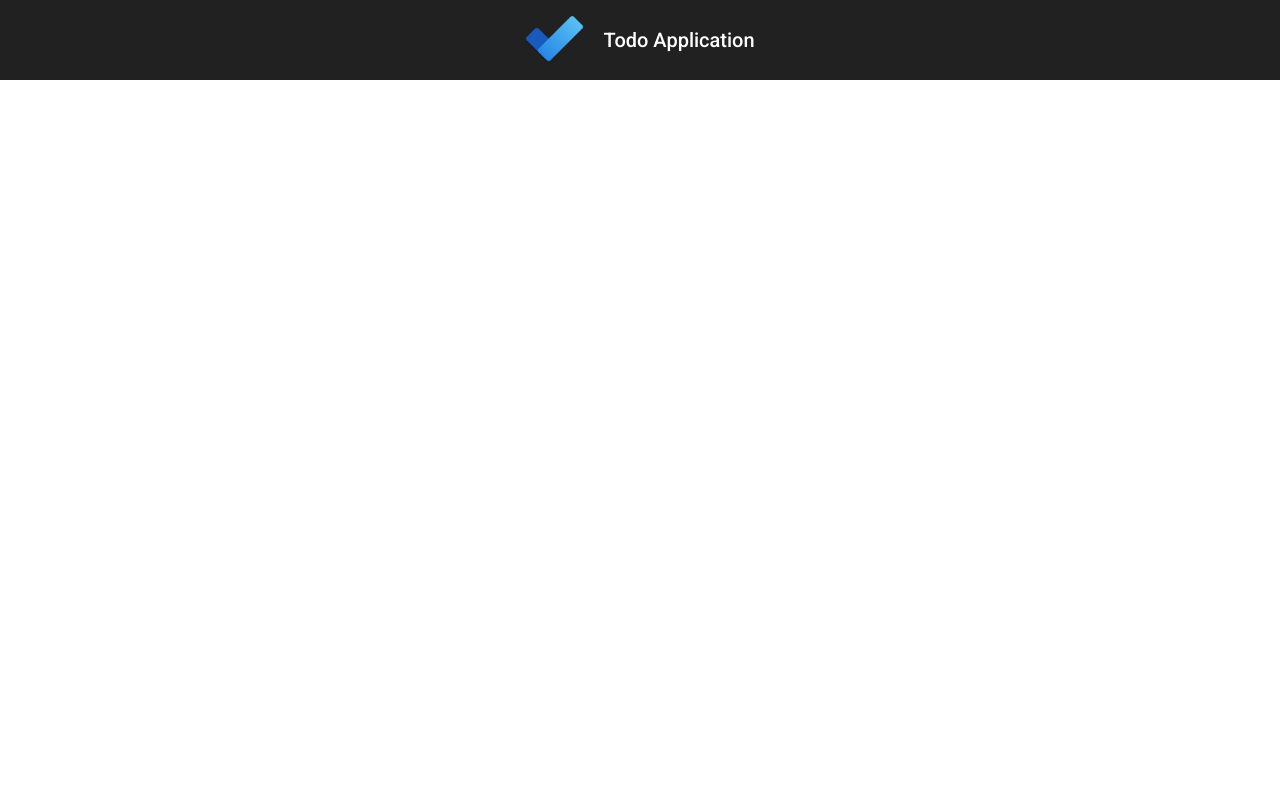
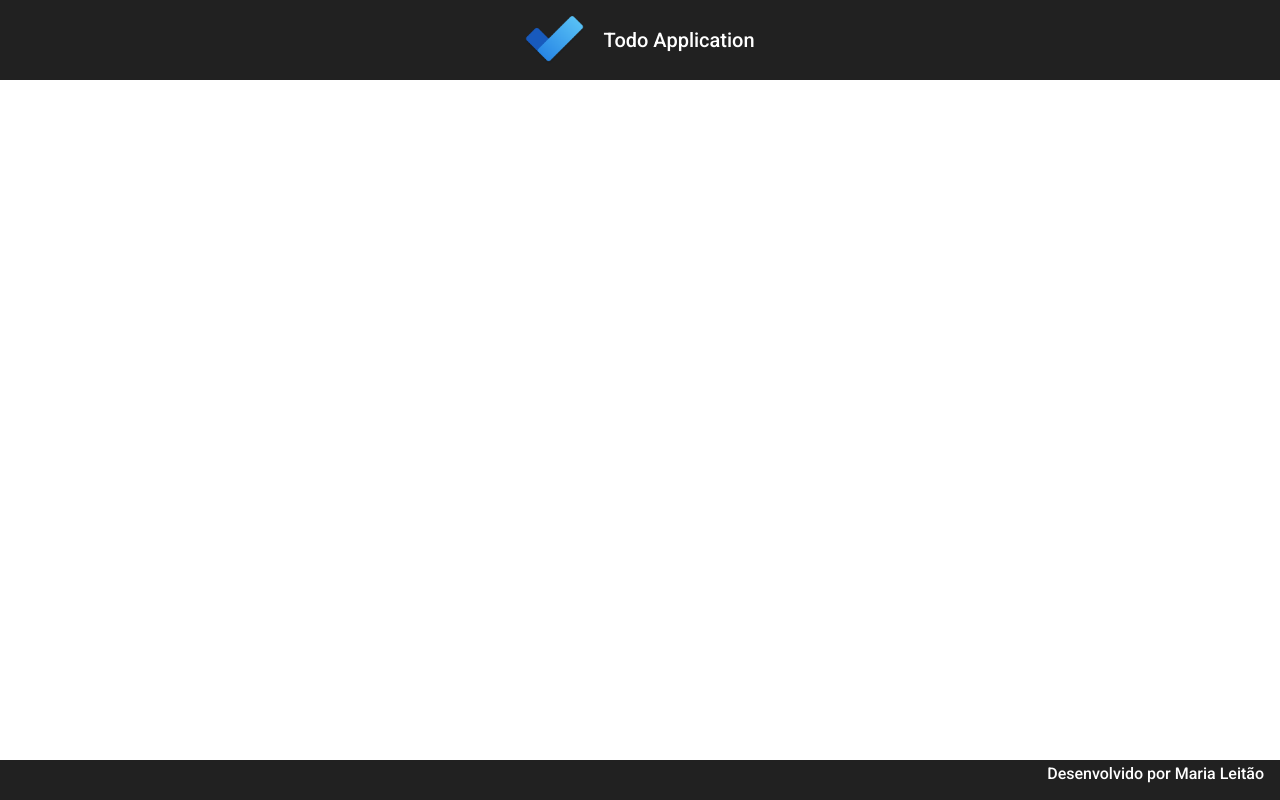
Before and after one commit to marialuizaleitao/todo-application, an Angular app in the folder todo-frontend/: page / in a window 1280 px wide. Built offline with nearby package versions, Linux system fonts and the light colour scheme.

Commit message:
Componente footer

```diff
--- a/todo-frontend/src/app/app.component.html
+++ b/todo-frontend/src/app/app.component.html
@@ -1 +1,2 @@
 <app-header></app-header>
+<app-footer></app-footer>
--- a/todo-frontend/src/app/app.module.ts
+++ b/todo-frontend/src/app/app.module.ts
@@ -6,11 +6,13 @@
 import { BrowserAnimationsModule } from '@angular/platform-browser/animations';
 
 import { MatToolbarModule } from '@angular/material/toolbar';
+import { FooterComponent } from './components/footer/footer.component';
 
 @NgModule({
   declarations: [
     AppComponent,
-    HeaderComponent
+    HeaderComponent,
+    FooterComponent
   ],
   imports: [
     BrowserModule,
--- /dev/null
+++ b/todo-frontend/src/app/components/footer/footer.component.css
@@ -0,0 +1,7 @@
+.footer {
+    height: 5%;
+    position: fixed;
+    bottom: 0;
+    justify-content: flex-end;
+    font-size: 1rem;
+}
--- /dev/null
+++ b/todo-frontend/src/app/components/footer/footer.component.html
@@ -0,0 +1,3 @@
+<mat-toolbar class="footer">
+    <p>Desenvolvido por Maria Leitão</p>
+</mat-toolbar>
--- /dev/null
+++ b/todo-frontend/src/app/components/footer/footer.component.ts
@@ -0,0 +1,15 @@
+import { Component, OnInit } from '@angular/core';
+
+@Component({
+  selector: 'app-footer',
+  templateUrl: './footer.component.html',
+  styleUrls: ['./footer.component.css']
+})
+export class FooterComponent implements OnInit {
+
+  constructor() { }
+
+  ngOnInit(): void {
+  }
+
+}
```
